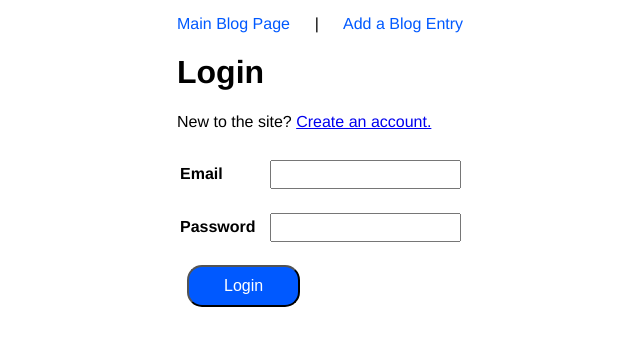
After one commit to lurns/blogz, a Flask app: page /login in a window 1280 px wide. The commit adds this page. Shown: the top 346 px of the page, without its empty margins (79-719 px from the left). Run offline with Flask 2, Linux system fonts and the light colour scheme.

Commit message:
Designed User class and login functionality

```diff
--- a/main.py
+++ b/main.py
@@ -1,10 +1,10 @@
-from flask import Flask, request, redirect, render_template
+from flask import Flask, request, redirect, render_template, flash, session
 from datetime import datetime
 from flask_sqlalchemy import SQLAlchemy
 
 app = Flask(__name__)
 app.config['DEBUG'] = True
-app.config['SQLALCHEMY_DATABASE_URI'] = 'mysql+pymysql://build-a-blog:root@localhost:8889/build-a-blog'
+app.config['SQLALCHEMY_DATABASE_URI'] = 'mysql+pymysql://blogz:root@localhost:8889/blogz'
 app.config['SQLALCHEMY_ECHO'] = True
 db = SQLAlchemy(app)
 
@@ -15,14 +15,26 @@ class Blog(db.Model):
     title = db.Column(db.String(120))
     body = db.Column(db.String(900))
     pub_date = db.Column(db.DateTime())
+    owner_id = db.Column(db.Integer, db.ForeignKey('user.id'))
 
-    def __init__(self, title, body, pub_date=None):
+    def __init__(self, title, body, owner, pub_date=None):
         self.title = title
         self.body = body
+        self.owner = owner
         if pub_date is None:
             pub_date = datetime.utcnow()
         self.pub_date = pub_date
 
+class User(db.Model):
+
+    id = db.Column(db.Integer, primary_key=True)
+    username = db.Column(db.String(50), unique=True)
+    password = db.Column(db.String(50))
+    blogs = db.relationship('Blog', backref='owner')
+
+    def __init__(self, username, password):
+        self.username = username
+        self.password = password
 
 #workers
 def is_empty(val):
@@ -34,6 +46,61 @@ def is_empty(val):
 @app.route('/')
 def index():
     return redirect('/blog')
+
+@app.route('/login', methods=['POST', 'GET'])
+def login():
+    if request.method == 'GET':
+        return render_template('login.html')
+    else:
+        username = request.form['username']
+        password = request.form['password']
+
+        user = User.query.filter_by(username=username).first()
+
+        if user and user.password == password:
+            session['user'] = username
+            flash('Welcome back ' + username)
+            return redirect('/newpost')
+        else:
+            flash('Invalid username or password.')
+            return redirect('/login')
+
+@app.route('/signup', methods=['POST', 'GET'])
+def signup():
+    if request.method == 'GET':
+        return render_template('signup.html')
+    else:
+        username = request.form['username']
+        password = request.form['password']
+        verify = request.form['verify']
+
+        existing_user = User.query.filter_by(username=username).first()
+
+        if not existing_user:
+            #Validate signup input
+            if username == '' or password == '':
+                flash('Please enter a valid username and password')
+                return render_template('signup.html', username=username)
+            elif len(username) < 3:
+                flash('Username must be 3 or more characters')
+                return redirect('/signup')
+            elif len(password) < 3:
+                flash('Password must be 3 or more characters')
+                return redirect('/signup')
+            #Finish validation! Create a user! Woooo
+            if password == verify:
+                new_user = User(username, password)
+                db.session.add(new_user)
+                db.session.commit()
+                session['username'] = username
+                return redirect('/newpost')
+            else:
+                flash('Please make sure passwords match.')
+                return render_template('signup.html', username=username)
+        else:
+            flash('Duplicate user.')
+            return redirect('/signup')
+
 
 @app.route('/newpost', methods=['POST', 'GET'])
 def new_post():
--- a/templates/base.html
+++ b/templates/base.html
@@ -16,6 +16,8 @@
             input, textarea {
                 display: block;
                 resize: none;
+                padding: 5px;
+                margin: 10px;
             }
 
             label {
--- /dev/null
+++ b/templates/login.html
@@ -0,0 +1,22 @@
+{% extends 'base.html' %}
+{% block content %}
+<h1>Login</h1>
+<p>New to the site? <a href="/signup">Create an account.</a></p>
+<form action="/login" method="post">
+    <table>
+        <tr>
+            <td><label for="email">Email</label></td>
+            <td>
+                <input name="email" type="email" value="{{ email }}">
+            </td>
+        </tr>
+        <tr>
+            <td><label for="password">Password</label></td>
+            <td>
+                <input name="password" type="password">
+            </td>
+        </tr>
+    </table>
+    <input class="btn-submit" type="submit" value="Login">
+</form>
+{% endblock %}
```
Also changed, not shown: templates/signup.html (added, +12 -0 lines).
